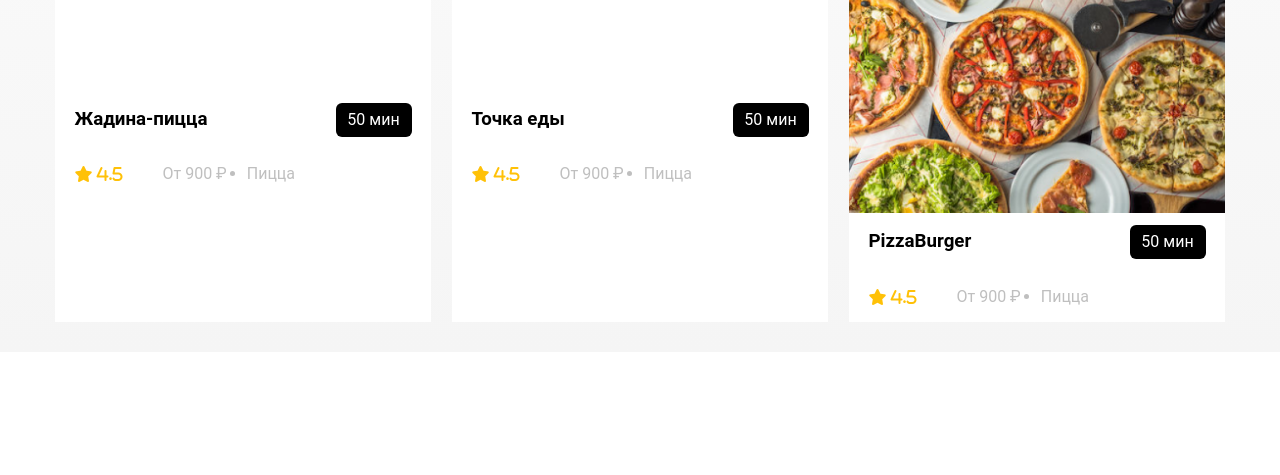
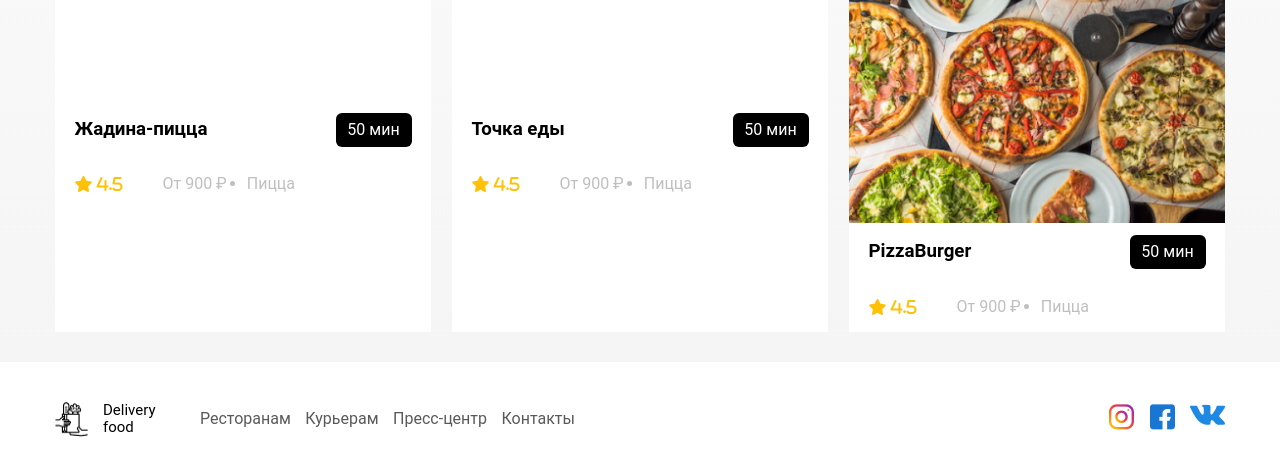
Before and after one commit to Yezha/Dilivery-food, a plain HTML site: page src/index.html in a window 1280 px wide. Shown: the part 803-1278 px from the top of the page. Before the commit the page ends 1155 px from the top, so only its background shows below. Drawn offline with Linux system fonts and the light colour scheme.

Commit message:
Закончил подвал

```diff
--- a/src/index.html
+++ b/src/index.html
@@ -149,9 +149,31 @@
   </main>
   <!-- /.menu -->
 </div>
+<!-- Background -->
+
   <!-- Подвал сайта -->
   <footer class="footer">
-    <div class="container"></div>
+    <div class="container">
+      <div class="footer__main">
+        <div class="footer__logo">
+          <div class="footer__logo_img">
+            <img src="img/outline.png" alt="">
+            <span>Delivery food</span>
+          </div>
+          <div class="footer__logo_contact">
+            <a href="#">Ресторанам</a>
+            <a href="#">Курьерам</a>
+            <a href="#">Пресс-центр</a>
+            <a href="#">Контакты</a>
+          </div>
+        </div>
+        <div class="footer__network">
+          <a href=""><img src="img/Group1.png" alt=""></a>
+          <a href=""><img src="img/Group2.png" alt=""></a>
+          <a href=""><img src="img/Group3.png" alt=""></a>
+        </div>
+      </div>
+    </div>
   </footer>
   <!-- /.footer -->
 </body>
--- a/src/sass/_colors.sass
+++ b/src/sass/_colors.sass
@@ -1,2 +1,3 @@
 $grey: #BFBFBF
 $stars: #FFC107
+$footer: #595959
--- /dev/null
+++ b/src/sass/blocks/_footer.sass
@@ -0,0 +1,33 @@
+.footer
+  padding: 40px 0
+  width: 100%
+  &__main
+    display: flex
+    align-items: center
+    justify-content: space-between
+  &__logo
+    display: flex
+    flex-direction: row
+    align-items: center
+    justify-content: space-between
+    flex-wrap: wrap
+    &_img
+      display: flex
+      flex-direction: row
+      width: 100px
+      span
+        margin-left: 15px
+        font-size: 15px
+    &_contact
+      display: flex
+      justify-content: space-between
+      flex-wrap: wrap
+      width: 375px
+      margin-left: 45px
+      a
+        text-decoration: none
+        color: $footer
+  &__network
+    display: flex
+    justify-content: space-between
+    width: 10%
--- a/src/sass/blocks/_navbar.sass
+++ b/src/sass/blocks/_navbar.sass
@@ -1,6 +1,5 @@
 .navbar
-  padding: 20px 0
-  margin-bottom: 30px
+  padding: 40px 0
   &__main
     display: flex
     justify-content: space-between
@@ -42,11 +41,3 @@
       background: #1890FF
     input:nth-child(3)
       background: $grey
-.header__main
-  display: flex
-  justify-content: center
-  margin-bottom: 58px
-  img
-    width: 1200px
-    align-self: center
-// Блок меню
--- a/src/sass/style.sass
+++ b/src/sass/style.sass
@@ -6,3 +6,5 @@
 @import 'blocks/header'
 // Подключение меню-блок
 @import 'blocks/menu'
+// Подключение подвал
+@import 'blocks/footer'
```
Also changed, not shown: src/css/style.css, src/img/Group1.png (added), src/img/Group2.png (added), src/img/Group3.png (added), 1 other file.
